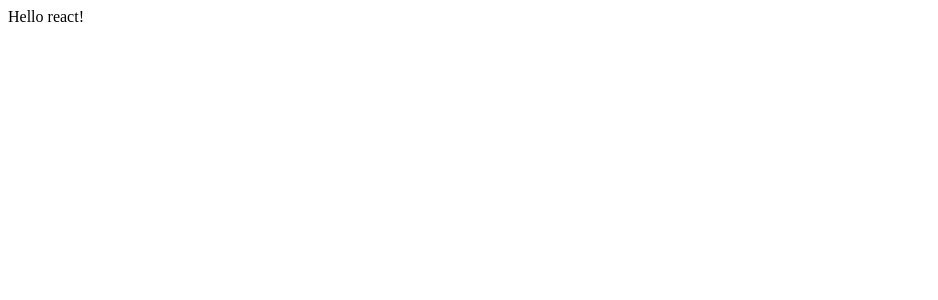
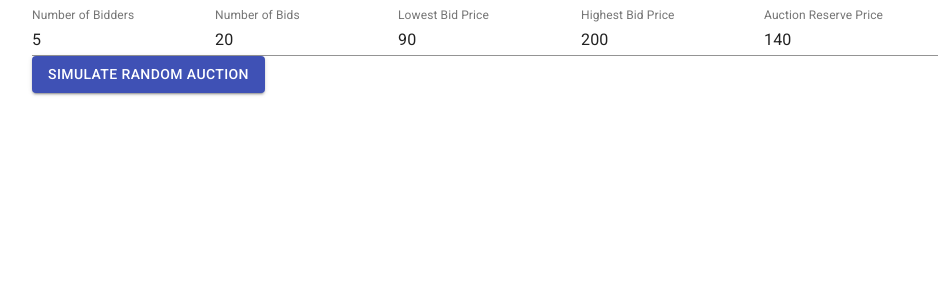
Before and after one commit to michaelrivet/vickrey-auction, a React app: page / in a window 1280 px wide. Shown: the top 300 px of the page, without its empty margins (0-938 px from the left). Built offline with nearby package versions, Linux system fonts and the light colour scheme.

Commit message:
Updating React App to have inputs and allow simulating a random auction

```diff
--- a/src/App.tsx
+++ b/src/App.tsx
@@ -1,31 +1,83 @@
-/**
- * This is the main entry point of your React application.
- * The React application is a React component like any other react components.
- */
 import * as React from 'react';
+import { Bid } from './models/Bid';
+import Button from '@material-ui/core/Button';
+import Container from '@material-ui/core/Container';
+import TextField from '@material-ui/core/TextField';
+import { generateBids } from './services/BidGenerationService';
+import { DeterminWinningBidderAndPrice } from './services/AuctionWinnerService';
+
+import './_app.css';
 
 /**
  * There are no properties in the main application: nobody passes it anything.
  */
-export type AppProperties = { }
-
-/**
- * This is a state object for the whole Theme information is stored in app state. Optionally this could have been added to the store and added it
- * as its own reducer, but it would have added a lot of additional complexity for a simple string value.
- */
-export type AppState = { };
+type AppProperties = { }
 
 /**
  * The entry point of the application.
  */
-export class App extends React.PureComponent<AppProperties, AppState>
-{
-  state: AppState = { }
+export const App: React.SFC<AppProperties> = () => {
+  const [ bids, setBids ] = React.useState([] as Bid[]);
+  const [ winningBid, setWinningBid ] = React.useState({} as Bid);
+  const [ numberOfBidders, setNumberOfBidders ] = React.useState(5);
+  const [ numberOfBids, setNumberOfBids ] = React.useState(20);
+  const [ lowestBidPrice, setLowestBidPrice ] = React.useState(90);
+  const [ highestBidPrice, setHighestBidPrice ] = React.useState(200);
+  const [ auctionReservePrice, setAuctionReservePrice ] = React.useState(140);
 
-  render(): React.ReactNode
-  {
-    return (
-      <div>Hello react!</div>
-    );
-  }
+  const handleRunAuctionClick = () => {
+    const generatedBids = generateBids(numberOfBidders, numberOfBids, 90, 200);
+    const winningBid = DeterminWinningBidderAndPrice(120, generatedBids);
+    setWinningBid(winningBid);
+    setBids(generatedBids);
+  };
+
+  return (
+    <React.Fragment>
+      <Container>
+        <TextField
+          label="Number of Bidders"
+          value={numberOfBidders}
+          onChange={e => setNumberOfBidders(+e.target.value)}
+          type="number"
+        />
+        <TextField
+          id="NumberOfBids"
+          label="Number of Bids"
+          value={numberOfBids}
+          onChange={e => setNumberOfBids(+e.target.value)}
+          type="number"
+        />
+        <TextField
+          label="Lowest Bid Price"
+          value={lowestBidPrice}
+          onChange={e => setLowestBidPrice(+e.target.value)}
+          type="number"
+        />
+        <TextField
+          label="Highest Bid Price"
+          value={highestBidPrice}
+          onChange={e => setHighestBidPrice(+e.target.value)}
+          type="number"
+        />
+        <TextField
+          label="Auction Reserve Price"
+          value={auctionReservePrice}
+          onChange={e => setAuctionReservePrice(+e.target.value)}
+          type="number"
+        />
+      </Container>
+      <Container>
+        <Button id="RunAuction" variant="contained" color="primary" onClick={handleRunAuctionClick}>Simulate Random Auction</Button>
+      </Container>
+      <Container className="bidDisplay">
+        {
+          !!winningBid.bidderId && <div>{`Winning Bidder: ${winningBid.bidderId} - Price Paid: ${winningBid.price}`}</div>
+        }
+        {
+          bids.map((bid, iter) => (<div key={iter}>{`${bid.bidderId} : ${bid.price}`}</div>))
+        }
+      </Container>
+    </React.Fragment>
+  )
 }
--- /dev/null
+++ b/src/_app.css
@@ -0,0 +1,3 @@
+.bidDisplay {
+  margin: 20px 0;
+}
--- a/tsconfig.json
+++ b/tsconfig.json
@@ -27,6 +27,8 @@
     "acceptance-tests",
     "webpack",
     "jest",
-    "src/setupTests.ts"
+    "src/setupTests.ts",
+    "src/**/*.test.ts",
+    "src/**/*.test.tsx"
   ]
 }
```
Also changed, not shown: 2 other files (tests, documents, lock files or other folders).
